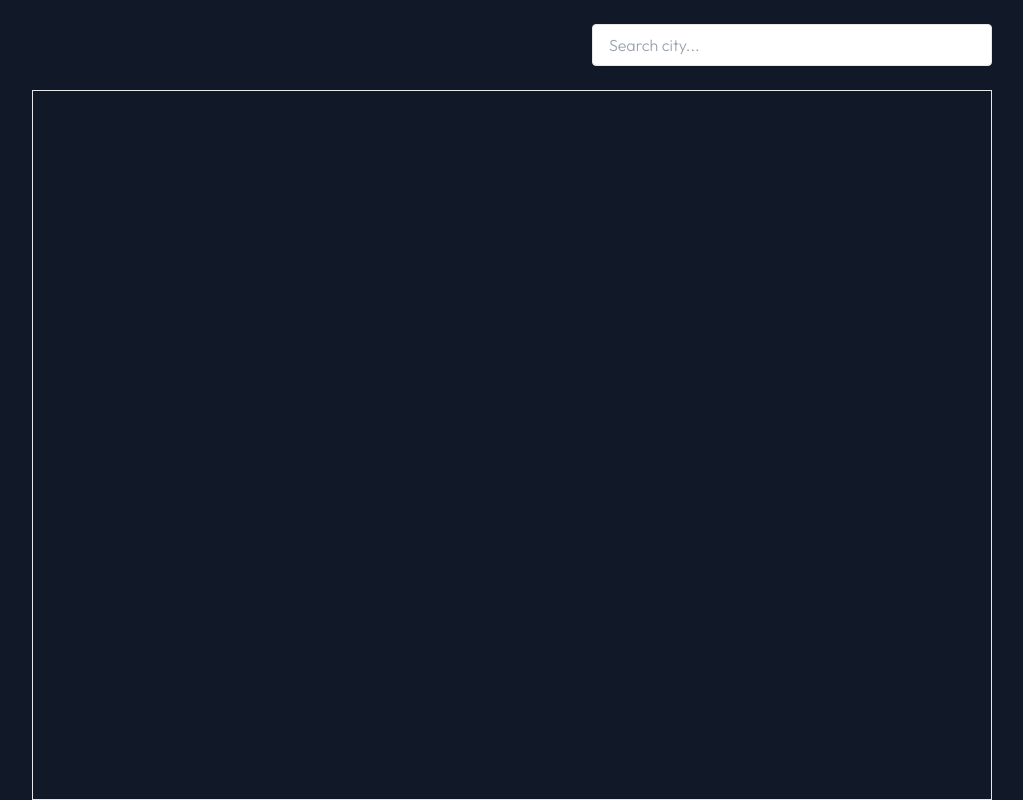
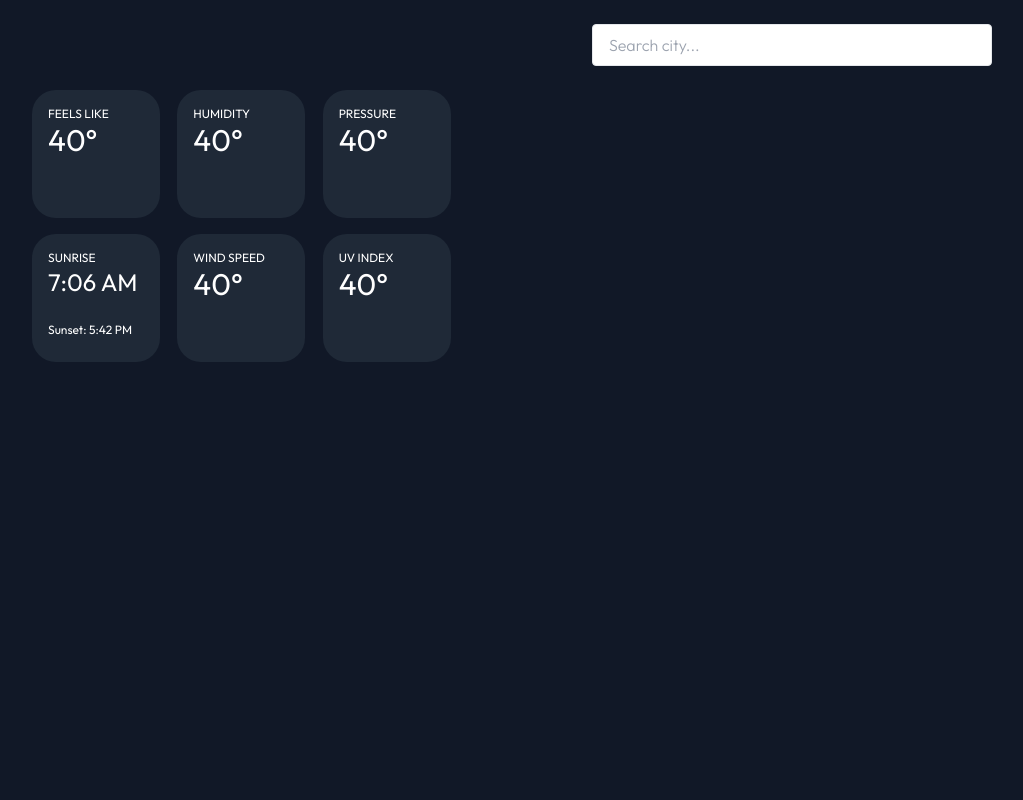
Before and after one commit to deniselupe/weather-app, a Next.js app: page / in a window 1280 px wide. Shown: the whole page, without its empty margins (128-1151 px from the left). Built offline with nearby package versions, Linux system fonts and the light colour scheme; no server answers.

Commit message:
:sparkle: introduce widget for current weather details

```diff
--- a/src/app/page.tsx
+++ b/src/app/page.tsx
@@ -1,15 +1,18 @@
 import Header from "@/components/header";
 import MainWeatherWidget from "@/components/widgets/main-data";
+import CurrentWeatherWidget from "@/components/widgets/current-data";
 
 export default function Home() {
   return (
     <div className="h-screen flex flex-col bg-gray-900">
       <Header />
-      <div className="w-5/6 md:w-3/4 mx-auto flex-1 border">
-        <div id="current">
+      <div className="w-5/6 md:w-3/4 mx-auto flex-1">
+        <div id="current-data" className="flex flex-col md:flex-row md:justify-between md:items-end">
           <MainWeatherWidget />
+          <CurrentWeatherWidget />
         </div>
-        <div id="forecast"></div>
+        <div id="forecast-data">
+        </div>
       </div>
     </div>
   );
--- /dev/null
+++ b/src/components/widgets/current-data.tsx
@@ -0,0 +1,33 @@
+"use client";
+
+export default function CurrentWeatherWidget() {
+    return (
+        <div className="md:min-w-[420px] mb-2 flex flex-wrap justify-around md:grid md:grid-rows-2 md:grid-cols-3 gap-4 text-white">
+            <div id="feels-like" className="w-32 h-32 p-4 bg-gray-800 rounded-3xl">
+                <h2 className="text-xs">FEELS LIKE</h2>
+                <p className="text-3xl">40°</p>
+            </div>
+            <div id="humidity" className="w-32 h-32 p-4 bg-gray-800 rounded-3xl">
+                <h2 className="text-xs">HUMIDITY</h2>
+                <p className="text-3xl">40°</p>
+            </div>
+            <div id="pressure" className="w-32 h-32 p-4 bg-gray-800 rounded-3xl">
+                <h2 className="text-xs">PRESSURE</h2>
+                <p className="text-3xl">40°</p>
+            </div>
+            <div id="sunrise" className="w-32 h-32 p-4 bg-gray-800 rounded-3xl">
+                <h2 className="text-xs">SUNRISE</h2>
+                <p className="text-2xl">7:06 AM</p>
+                <p className="mt-6 text-xs">Sunset: 5:42 PM</p>
+            </div>
+            <div id="wind-speed" className="w-32 h-32 p-4 bg-gray-800 rounded-3xl">
+                <h2 className="text-xs">WIND SPEED</h2>
+                <p className="text-3xl">40°</p>
+            </div>
+            <div id="uv-index" className="w-32 h-32 p-4 bg-gray-800 rounded-3xl">
+                <h2 className="text-xs">UV INDEX</h2>
+                <p className="text-3xl">40°</p>
+            </div>
+        </div>
+    );
+}
--- a/src/components/widgets/main-data.tsx
+++ b/src/components/widgets/main-data.tsx
@@ -10,7 +10,7 @@ export default function MainWeatherWidget() {
         return null;
     } else {
         return (
-            <div className="md:w-96 md:h-96 mb-2 flex flex-col items-center justify-center text-white border">
+            <div className="sm:w-72 sm:h-72 mb-2 p-10 flex flex-col items-center justify-center text-white">
                 <h2 className="text-2xl">My Location</h2>
                 <p className="text-md">{data.location}</p>
                 <h1 className="text-8xl">{data.currTemp}°</h1>
```
